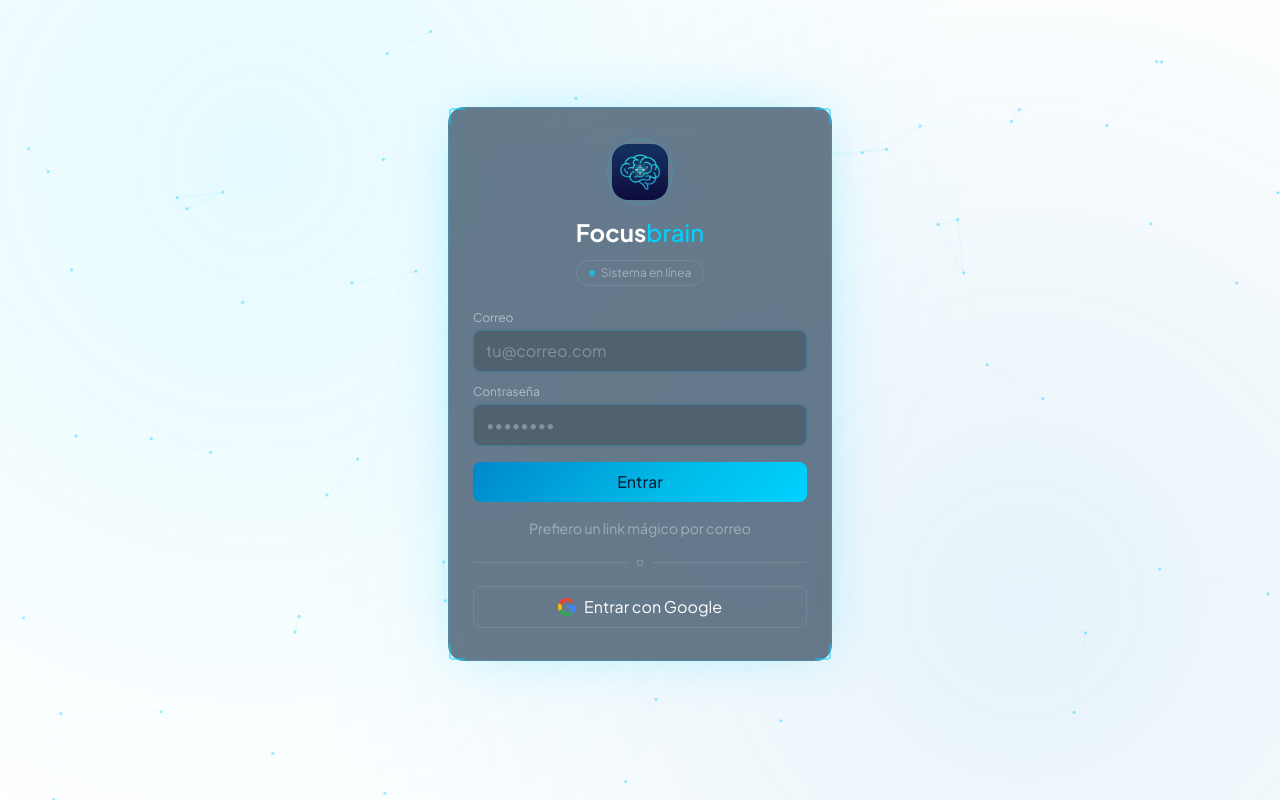
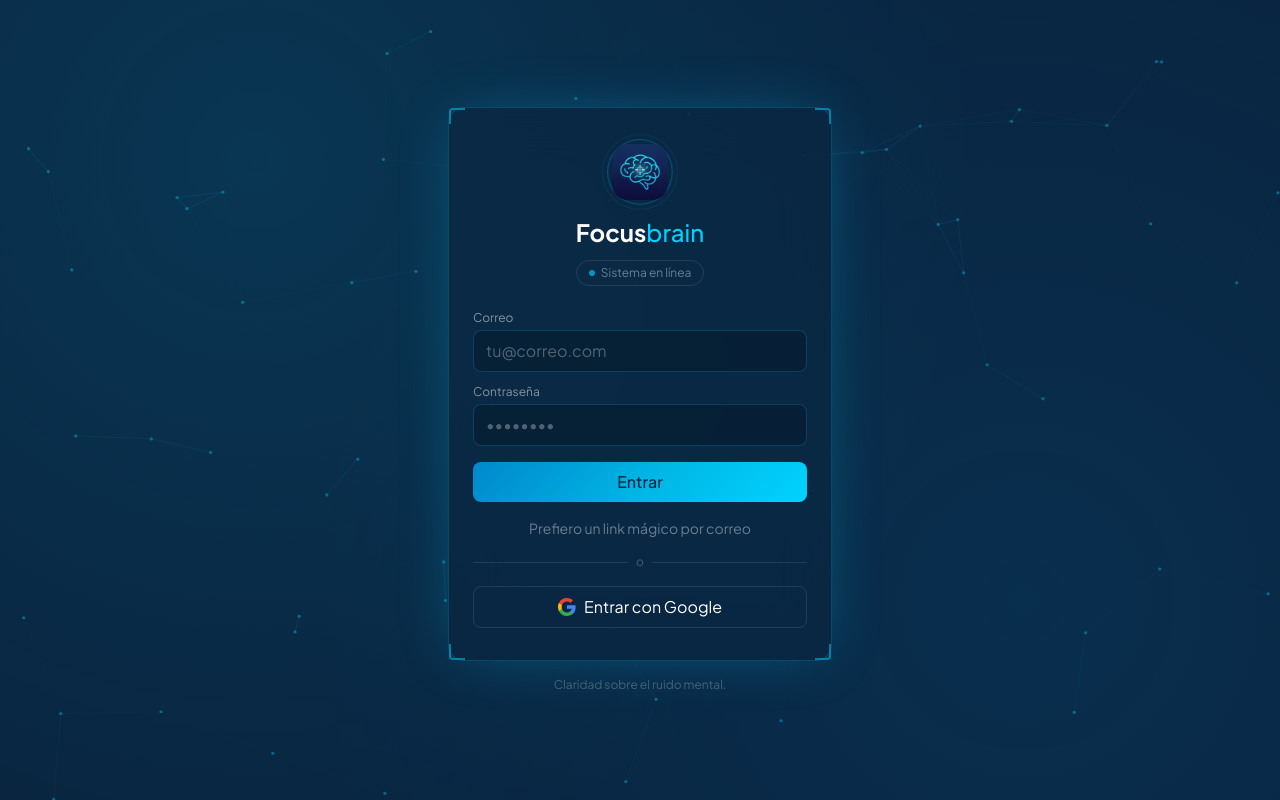
Before and after one commit to josecar1992-code/brainfocus, a React (Vite) app in the folder apps/web/: page / in a window 1280 px wide. Built offline with nearby package versions, Linux system fonts and the light colour scheme; no server answers.

Commit message:
Revierte fondo blanco de prueba, vuelve a night-blue

```diff
--- a/apps/web/src/index.css
+++ b/apps/web/src/index.css
@@ -3,5 +3,5 @@
 @tailwind utilities;
 
 body {
-  @apply bg-white text-white font-sans;
+  @apply bg-night-blue text-white font-sans;
 }
```
